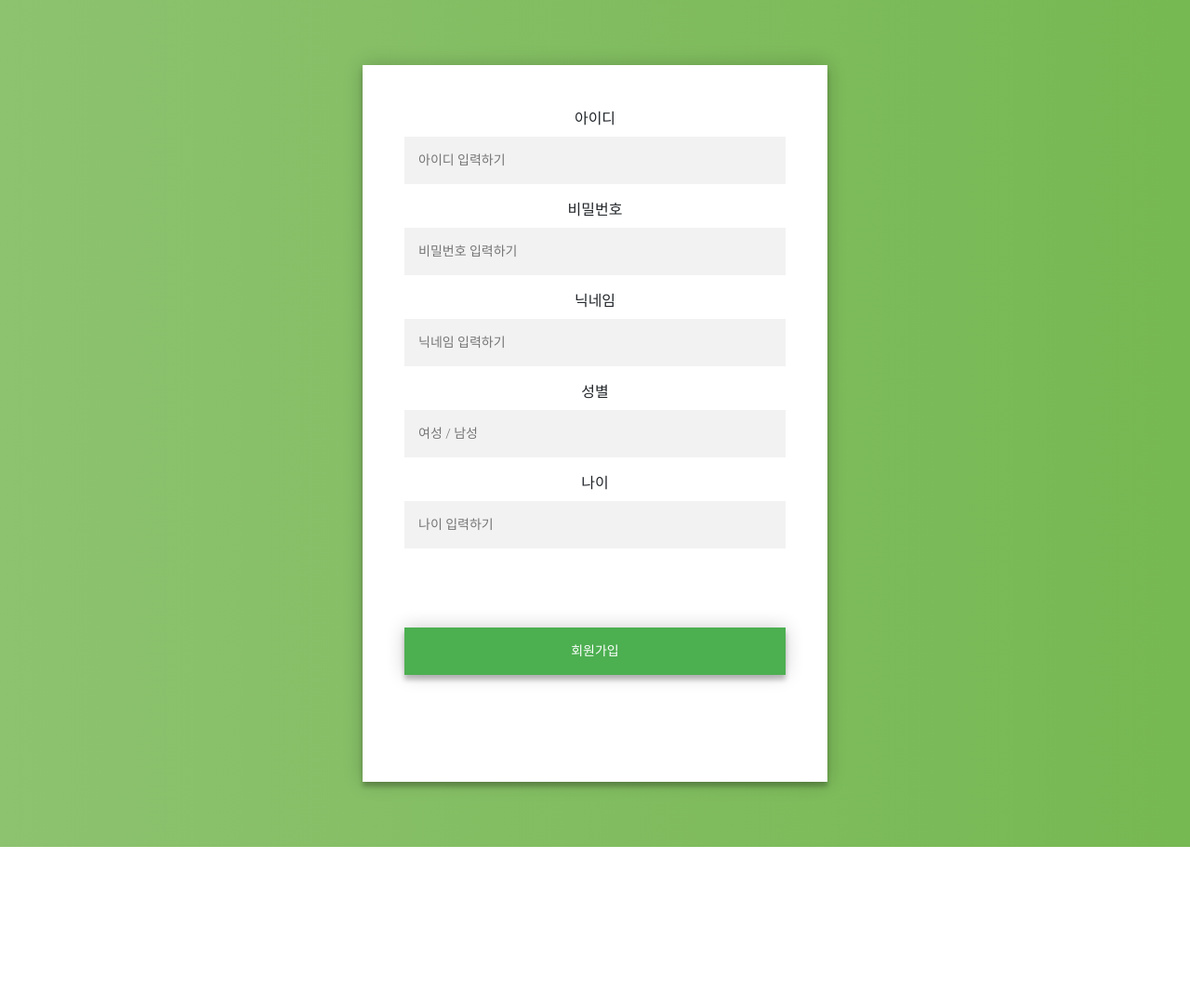
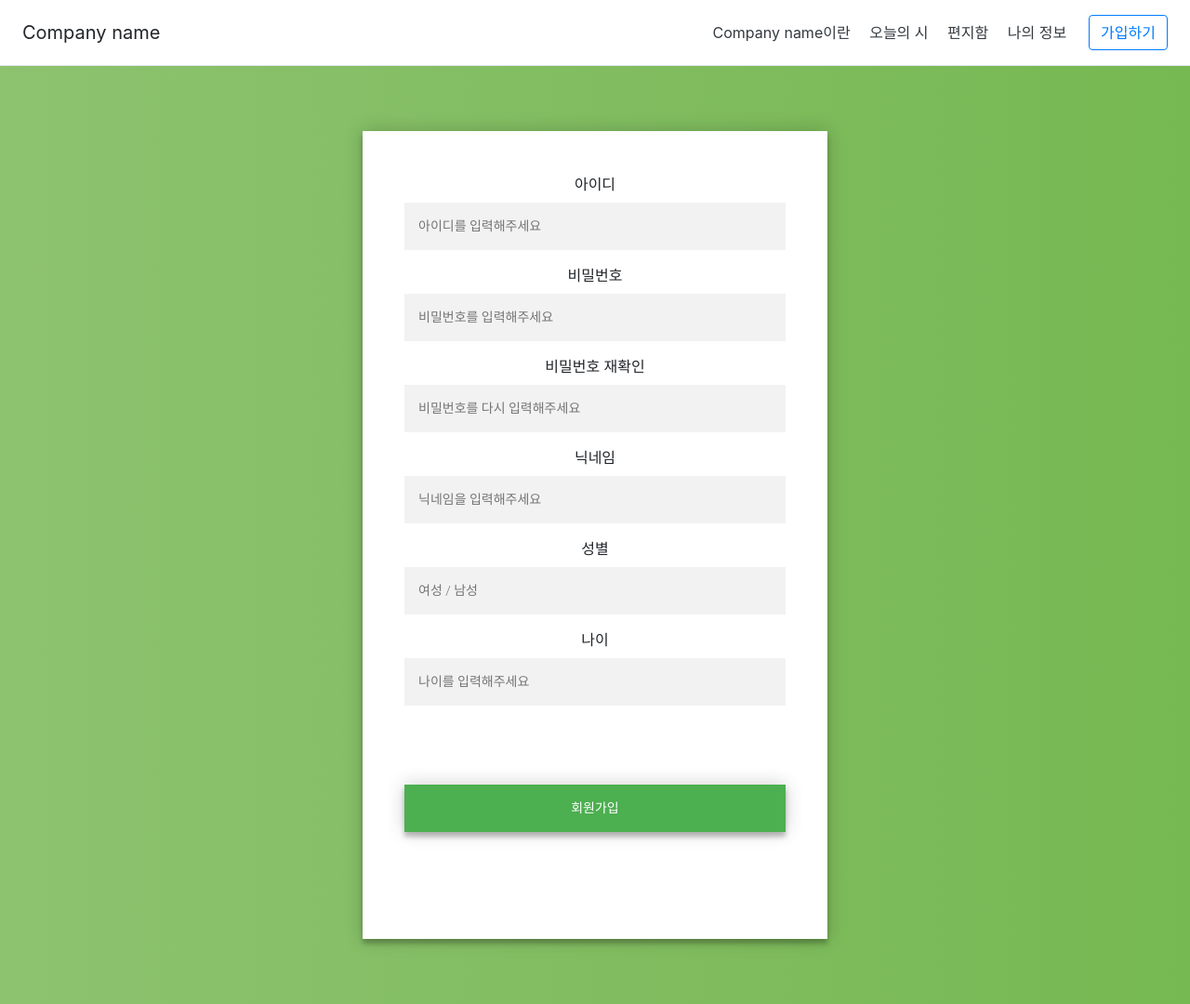
Before and after one commit to yyyubsss/dating_site, a Flask app: page /register in a window 1280 px wide. Shown: the whole page at 93% size. Before the commit the page ends 911 px from the top, so only its background shows below. Run offline with Flask 2, Linux system fonts and the light colour scheme; some libraries are stand-ins or nearby versions.

Commit message:
Update register_try1.html

```diff
--- a/templates/register_try1.html
+++ b/templates/register_try1.html
@@ -131,7 +131,7 @@
     <link rel="stylesheet" href="https://maxcdn.bootstrapcdn.com/bootstrap/4.0.0/css/bootstrap.min.css" integrity="sha384-Gn5384xqQ1aoWXA+058RXPxPg6fy4IWvTNh0E263XmFcJlSAwiGgFAW/dAiS6JXm" crossorigin="anonymous">
 
 		<!-- JS -->
-		<script src="https://ajax.googleapis.com/ajax/libs/jquery/3.4.1/jquery.min.js"></script>
+    <script src="https://ajax.googleapis.com/ajax/libs/jquery/3.4.1/jquery.min.js"></script>
     <script src="https://cdnjs.cloudflare.com/ajax/libs/jquery-cookie/1.4.1/jquery.cookie.js"></script>
 
     <script src="https://cdnjs.cloudflare.com/ajax/libs/popper.js/1.12.9/umd/popper.min.js" integrity="sha384-ApNbgh9B+Y1QKtv3Rn7W3mgPxhU9K/ScQsAP7hUibX39j7fakFPskvXusvfa0b4Q" crossorigin="anonymous"></script>
@@ -156,30 +156,94 @@
         })
       }
 
+      //비밀번호 일치 확인
+      $(function password_check(){
+          $("#alert-success").hide();
+          $("#alert-danger").hide();
+          $("input").keyup (function(){
+              var userpw=$("#userpw").val();
+              var reuserpw=$("#reuserpw").val();
+              if(userpw != "" || reuserpw != ""){
+                  if(userpw == reuserpw){
+                      $("#alert-success").show();
+                      $("#alert-danger").hide();
+                      $("#register").removeAttr("disabled");
+                  }else{
+                      $("#alert-success").hide();
+                      $("#alert-danger").show();
+                      $("#register").attr("disabled", "disabled");
+                  }
+              }
+          });
+              });
+
+
+      // // //아이디 공백 확인
+      // if ($("#useridid").val() == "") {
+      //   alert("아이디 입력바람");
+      //   $("#userid").focus();
+      //   return false;
+      // }
+
+      // //닉네임 공백 검사
+      // if ($("#usernickname").val() == "") {
+      //   alert("이름을 입력해주세요");
+      //   $("#usernickname").focus();
+      //   return false;
+      // }
+      //
+      // //나이 공백 검사
+      // if ($("#userage").val() == "") {
+      //   alert("이름을 입력해주세요");
+      //   $("#userage").focus();
+      //   return false;
+      // }
+
+
+
     </script>
   </head>
   <body>
 
-    <div>
+  <div class="d-flex flex-column flex-md-row align-items-center p-3 px-md-4 mb-3 bg-white border-bottom shadow-sm">
+    <h5 class="my-0 mr-md-auto font-weight-normal">Company name</h5>
+    <nav class="my-2 my-md-0 mr-md-3">
+      <a class="p-2 text-dark" href="#">Company name이란</a>
+      <a class="p-2 text-dark" href="#">오늘의 시</a>
+      <a class="p-2 text-dark" href="#">편지함</a>
+      <a class="p-2 text-dark" href="#">나의 정보</a>
+    </nav>
+    <a class="btn btn-outline-primary" href="#">가입하기</a>
+  </div>
+
+  <div>
       <div class="form">
         <label for="userid">아이디</label>
-        <input type="text" class="form-input" id="userid" aria-describedby="emailHelp" placeholder="아이디 입력하기">
+        <input type="text" class="form-input" id="userid" aria-describedby="emailHelp" placeholder="아이디를 입력해주세요">
 
 
         <label for="userpw">비밀번호</label>
-        <input type="password" class="form-input" id="userpw" placeholder="비밀번호 입력하기">
+        <input type="password" class="form-input" id="userpw" placeholder="비밀번호를 입력해주세요">
+        <label for="userpw">비밀번호 재확인</label>
+        <input type="password" class="form-input" id="reuserpw" placeholder="비밀번호를 다시 입력해주세요">
+
+        <div class="alert alert-success" id="alert-success">비밀번호가 일치합니다</div>
+        <div class="alert alert-danger" id="alert-danger">비밀번호가 일치하지 않습니다</div>
 
         <label for="usernickname">닉네임</label>
-        <input type="text" class="form-input" id="usernickname" placeholder="닉네임 입력하기">
+        <input type="text" class="form-input" id="usernickname" placeholder="닉네임을 입력해주세요">
 
         <label for="usersex">성별</label>
         <input type="text" class="form-input" id="usersex" placeholder="여성 / 남성">
 
+
+
         <label for="userage">나이</label>
-        <input type="text" class="form-input" id="userage" placeholder="나이 입력하기">
+        <input type="text" class="form-input" id="userage" placeholder="나이를 입력해주세요">
 
-        <button class="form button"  onclick="register()">회원가입</button>
+        <button class="form button" id="register" onclick="register()">회원가입</button>
     </div>
+
     </div>
 
     <!--이쁜거-->
```
